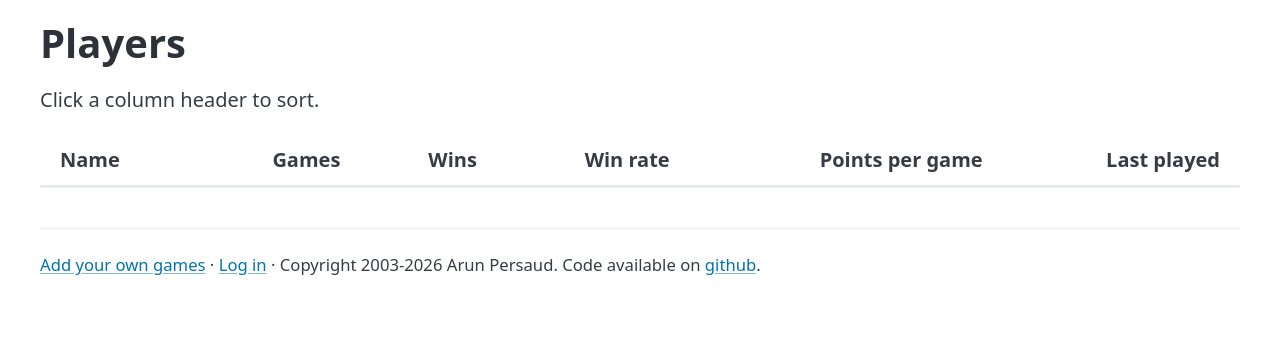
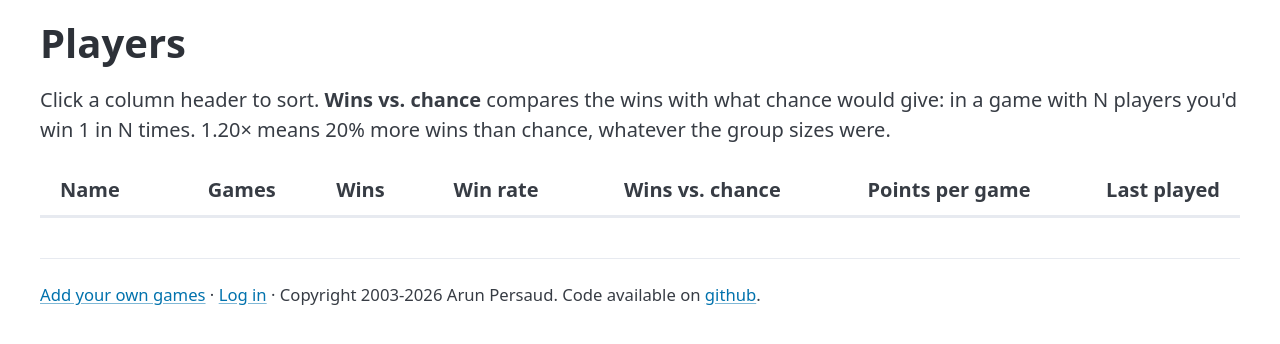
Before and after one commit to arunpersaud/uno-db, a Flask app: template unodb/templates/players.html in a window 1280 px wide. Shown: the part 140-484 px from the top of the page. Run offline with Flask 3, Linux system fonts and the light colour scheme; the template is opened without the code that fills it, so the values that code supplies are empty; parts of the project's set-up code (start-up, migrations or seed data) failed here and were passed over.

Commit message:
Wins vs. chance (wins / sum of 1/N): players table (sortable), player page, group sizes, compare

```diff
--- a/unodb/stats.py
+++ b/unodb/stats.py
@@ -26,6 +26,7 @@ SELECT session.id AS session, session.date, session.number_of_players,
        session.created_by, locations.name AS location,
        variations.name AS variation, variations.short AS variation_short,
        games.id AS game, games.end_with_black_card AS black,
+       (SELECT count(*) FROM scores AS s2 WHERE s2.game = games.id) AS table_size,
        scores.player, players.name, scores.score, scores.position
 FROM scores
 JOIN games ON games.id = scores.game
@@ -55,6 +56,21 @@ def summarize(scores: list[int]) -> dict:
         "average": fmean(pts) if pts else 0.0,
         "sigma": pstdev(pts) if pts else 0.0,
     }
+
+
+def summarize_rows(rows) -> dict:
+    """summarize() plus wins compared to chance.
+
+    In a game with N players you'd win 1/N of the time by chance, so the
+    expected wins are the sum of 1/N; win_ratio = wins / expected wins
+    (1.2 = 20% more wins than chance). Fair across group sizes.
+    """
+    rows = list(rows)
+    result = summarize([row["score"] for row in rows])
+    expected = sum(1 / row["table_size"] for row in rows)
+    result["expected_wins"] = expected
+    result["win_ratio"] = result["wins"] / expected if expected else 0.0
+    return result
 
 
 def all_scores(where: str = "", params: tuple | dict = ()) -> list:
@@ -156,19 +172,19 @@ def players(rows) -> list[dict]:
     names = {}
     last = {}
     for row in rows:
-        by_player[row["player"]].append(row["score"])
+        by_player[row["player"]].append(row)
         names[row["player"]] = row["name"]
         last[row["player"]] = row["date"]
     return [
-        {"name": names[p], "last": last[p], **summarize(scores)}
-        for p, scores in by_player.items()
+        {"name": names[p], "last": last[p], **summarize_rows(player_rows)}
+        for p, player_rows in by_player.items()
     ]
 
 
 def player(rows) -> dict:
     """Everything on a player page; rows: this player's scores, in order."""
     scores = [row["score"] for row in rows]
-    summary = summarize(scores)
+    summary = summarize_rows(rows)
     summary["sessions"] = len({row["session"] for row in rows})
     # unknown dates like 1???-??-?? sort first: skip them
     dated = [row["date"] for row in rows if timestamp(row["date"], 0) is not None]
@@ -186,9 +202,9 @@ def player(rows) -> dict:
 
     by_size = defaultdict(list)
     for row in rows:
-        by_size[row["number_of_players"]].append(row["score"])
+        by_size[row["number_of_players"]].append(row)
     group_sizes = [
-        {"size": size, **summarize(s)} for size, s in sorted(by_size.items())
+        {"size": size, **summarize_rows(r)} for size, r in sorted(by_size.items())
     ]
 
     session_list = sessions(rows)
@@ -314,14 +330,11 @@ def compare(players: list[tuple[str, list]]) -> dict:
     shared = set.intersection(*({row["game"] for row in rows} for _, rows in players))
     result = {
         "shared": len(shared),
-        "overall": [
-            {"name": name, **summarize([row["score"] for row in rows])}
-            for name, rows in players
-        ],
+        "overall": [{"name": name, **summarize_rows(rows)} for name, rows in players],
         "together": [
             {
                 "name": name,
-                **summarize([row["score"] for row in rows if row["game"] in shared]),
+                **summarize_rows(row for row in rows if row["game"] in shared),
             }
             for name, rows in players
         ],
--- a/unodb/templates/_players_table.html
+++ b/unodb/templates/_players_table.html
@@ -7,6 +7,7 @@
       {{ th(sort, "games", "Games") }}
       {{ th(sort, "wins", "Wins") }}
       {{ th(sort, "win_rate", "Win rate") }}
+      {{ th(sort, "win_ratio", "Wins vs. chance") }}
       {{ th(sort, "average", "Points per game") }}
       {{ th(sort, "last", "Last played") }}
     </tr>
@@ -18,6 +19,7 @@
       <td>{{ p.games }}</td>
       <td>{{ p.wins }}</td>
       <td>{{ p.win_rate|percent }}</td>
+      <td>{{ p.win_ratio|ratio }}</td>
       <td>{{ p.average|number }}</td>
       <td>{{ p.last }}</td>
     </tr>
--- a/unodb/templates/player.html
+++ b/unodb/templates/player.html
@@ -11,7 +11,8 @@
 <div class="grid stats">
   <article><header>Wins</header>
     <p class="hero">{{ summary.wins }}</p>
-    <p>{{ summary.win_rate|percent }} of the games</p></article>
+    <p>{{ summary.win_rate|percent }} of the games,
+      <span title="Wins compared to chance: with N players you'd win 1 in N games">{{ summary.win_ratio|ratio }} chance</span></p></article>
   <article><header>Points per game</header>
     <p class="hero">{{ summary.average|number }}</p>
     <p>σ {{ summary.sigma|number }}, {{ summary.points }} points in total</p></article>
@@ -51,7 +52,7 @@
 <table class="striped numbers">
   <thead>
     <tr><th>Players</th><th>Games</th><th>Wins</th><th>Win rate</th>
-      <th>Points per game</th><th>σ</th></tr>
+      <th>Wins vs. chance</th><th>Points per game</th><th>σ</th></tr>
   </thead>
   <tbody>
     {% for g in group_sizes %}
@@ -60,6 +61,7 @@
       <td>{{ g.games }}</td>
       <td>{{ g.wins }}</td>
       <td>{{ g.win_rate|percent }}</td>
+      <td>{{ g.win_ratio|ratio }}</td>
       <td>{{ g.average|number }}</td>
       <td>{{ g.sigma|number }}</td>
     </tr>
--- a/unodb/templates/players.html
+++ b/unodb/templates/players.html
@@ -2,6 +2,9 @@
 {% block title %}Players – The UNO database{% endblock %}
 {% block content %}
 <h1>Players</h1>
-<p>Click a column header to sort.</p>
+<p>Click a column header to sort. <strong>Wins vs. chance</strong> compares
+  the wins with what chance would give: in a game with N players you'd win
+  1 in N times. 1.20× means 20% more wins than chance, whatever the group
+  sizes were.</p>
 {% include "_players_table.html" %}
 {% endblock %}
--- a/unodb/views.py
+++ b/unodb/views.py
@@ -73,6 +73,7 @@ PLAYER_COLUMNS = {
     "games": True,
     "wins": True,
     "win_rate": True,
+    "win_ratio": True,
     "average": True,
     "last": True,
 }
@@ -97,6 +98,12 @@ def percent(value: float) -> str:
 @stats.app_template_filter()
 def number(value: float) -> str:
     return f"{value:.1f}"
+
+
+@stats.app_template_filter()
+def ratio(value: float) -> str:
+    """Wins compared to chance: 1.23×."""
+    return f"{value:.2f}×"
 
 
 def newest_first(session_list: list[dict]) -> list[dict]:
```
Also changed, not shown: tests/test_stats.py (+11 -0 lines), unodb/templates/compare.html (+6 -4 lines).
